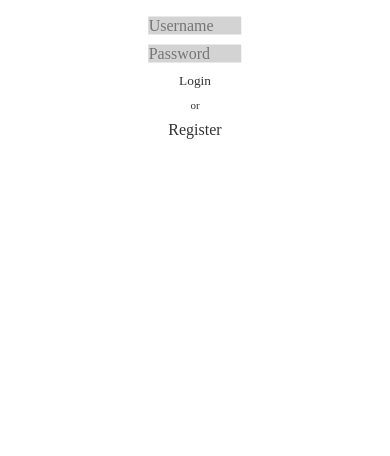
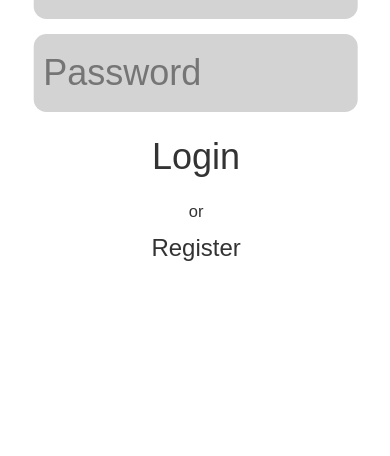
Before and after one commit to Unofficial-BUA-CS-Club/buassassins, a website: page web/public/login/index.html in a window 390 px wide. Shown: the part 388-844 px from the top of the page. Drawn offline with Linux system fonts and the light colour scheme.

Commit message:
add proper mobile ui support

```diff
--- a/web/public/login/index.html
+++ b/web/public/login/index.html
@@ -7,7 +7,7 @@
     <body>
         <form method="post" action="/login" class="login">
             <h3>Login</h3>
-            <p>Log into BUA Assassins to play!</p>
+            <p>Log into BUA Assassins!</p>
             <input name="username" placeholder="Username" required>
             <input name="password" type="password" placeholder="Password" required>
             <button type="submit">Login</button>
--- a/web/static/index.css
+++ b/web/static/index.css
@@ -13,6 +13,19 @@
     --mg: #efefef;
     --fg: #d3d3d3;
     --text: #333333;
+
+    /* Borders */
+    --br-small: 0.5cqh;
+    --br-med: 1cqh;
+    --br-large: 1.5cqh;
+
+    /* Spacing */
+    --padding-sm: 6px;
+    --padding-med: 8px;
+    --padding-large: 16px;
+
+    /* Fonts */
+    --font: sans-serif;
 }
 
 /* Color themes */
@@ -31,21 +44,11 @@
 
         /* Color varients */
         --fg-dark: #dedede;
-
-        /* Borders */
-        --br-small: 6px;
-        --br-med: 8px;
-        --br-large: 16px;
-
-        /* Spacing */
-        --padding-sm: 6px;
-        --padding-med: 8px;
-        --padding-large: 16px;
-
-        /* Fonts */
-        --font: sans-serif;
     }
 }
+
+
+/* Desktop */
 
 /* Backgrounds and document flow */
 html {
@@ -132,7 +135,7 @@
 
 form.login input {
     width: 95%;
-    aspect-ratio: 12;
+    height: 24px;
 
     border-radius: var(--br-med);
 
@@ -141,7 +144,7 @@
 
 form.login button {
     width: 35%;
-    aspect-ratio: 4;
+    height: 36px;
 
     border-radius: var(--br-med);
 
@@ -195,7 +198,26 @@
 }
 
 form.login h3 {
-    font-size: 24px;
+    font-size: 240%;
     margin: 0px;
     padding: 0px;
 }
+
+@media (max-width: 1000px) {
+    form.login button {
+        width: 95%;
+        height: 40px;
+        font-size: 24px;
+    }
+
+    form.login input {
+        width: 95%;
+        height: 40px;
+        font-size: 24px;
+    }
+
+    form.login {
+        width: 55%;
+        transform: scale(1.5) translate(-33%, -33%);
+    }
+}
```
Also changed, not shown: web/public/register/index.html (+1 -1 lines).
